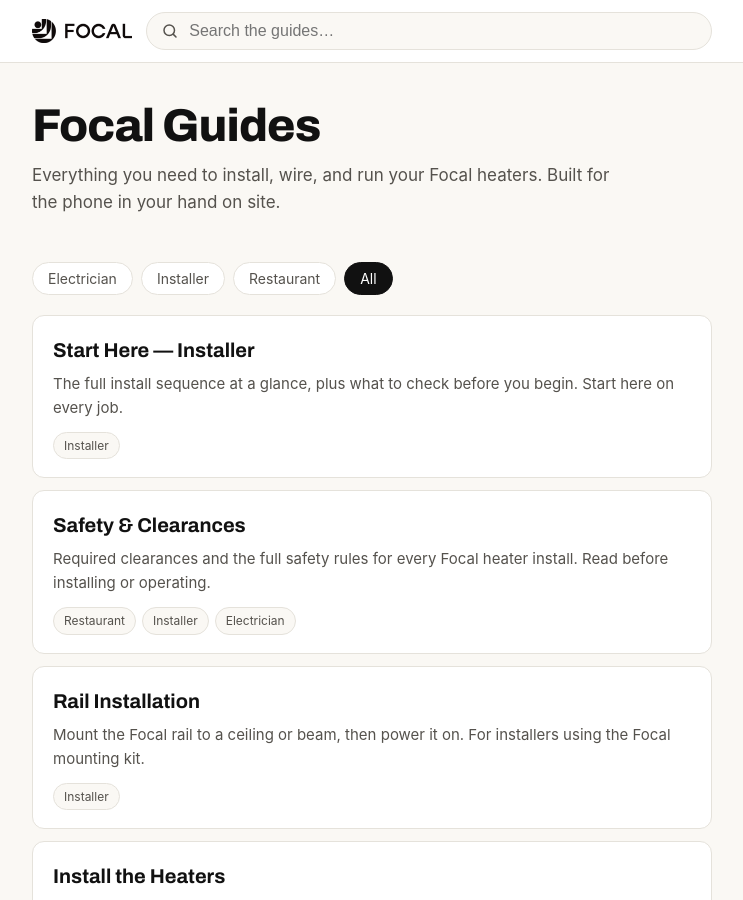
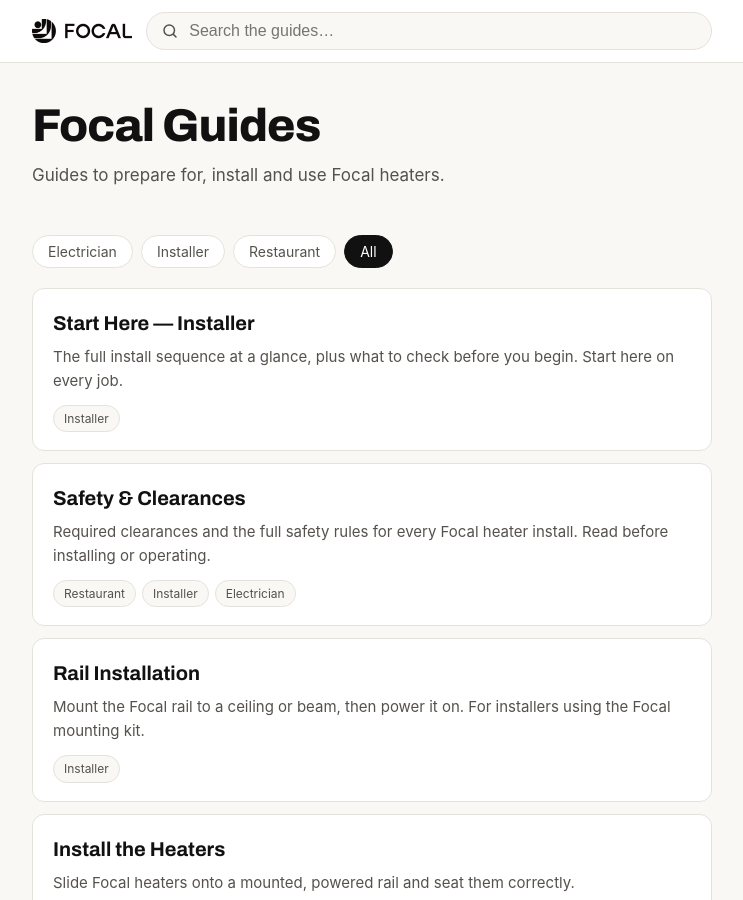
Before and after one commit to BeamT/external-docs, a Jekyll site: the page built from index.html, in a window 1280 px wide and 900 px high. Shown: the whole window, without its empty margins (268-1011 px from the left). Built offline with Jekyll 4.4.1, drawn with Linux system fonts in a browser that asks for light colours; some web fonts are replaced.

Commit message:
Update index.html

```diff
--- a/index.html
+++ b/index.html
@@ -4,7 +4,7 @@
 ---
 <section class="hero">
   <h1>Focal Guides</h1>
-  <p>Everything you need to install, wire, and run your Focal heaters. Built for the phone in your hand on site.</p>
+  <p>Guides to prepare for, install and use Focal heaters.</p>
 </section>
 
 <div class="filter-row" role="group" aria-label="Filter by audience">
```
